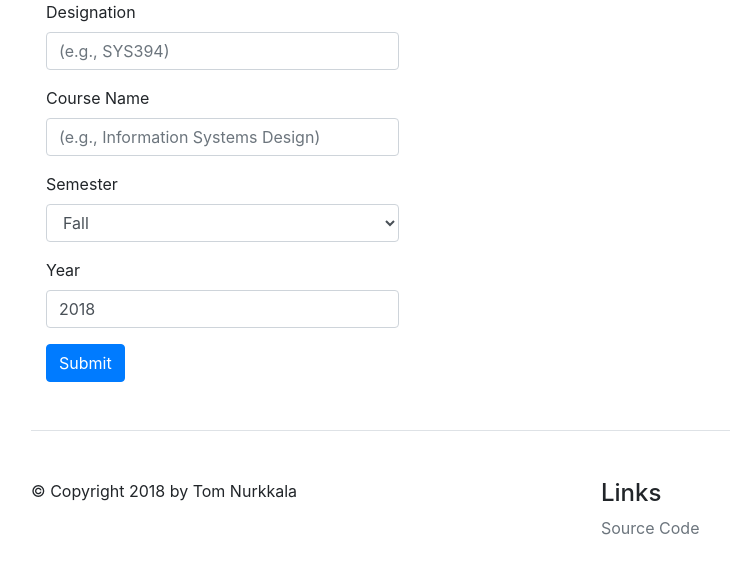
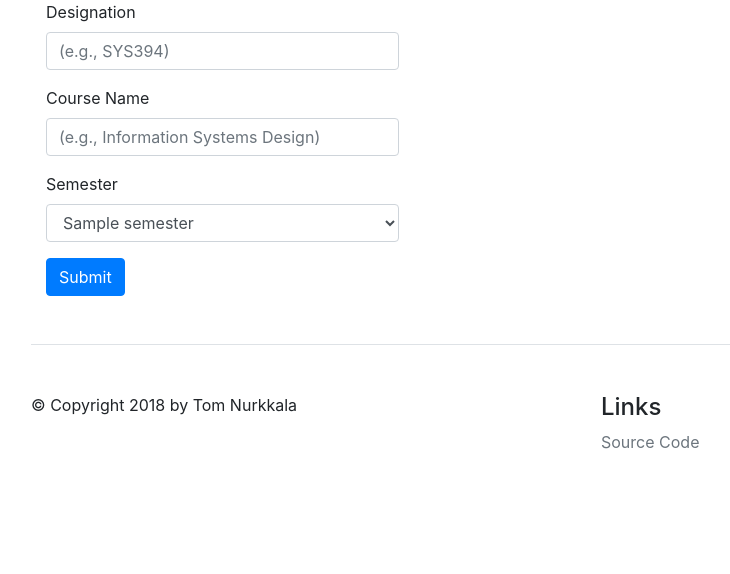
Before and after one commit to faraday-effect/time-machine-flask, a Flask app: page /courses/create in a window 1280 px wide. Shown: the part 76-650 px from the top of the page, without its empty margins (54-784 px from the left). Run offline with Flask 2, Linux system fonts and the light colour scheme; a user stored in the database is signed in; a database or web service that is not in the repository returns one stand-in record (values such as "Sample title"); some libraries are stand-ins or nearby versions.

Commit message:
Add semester table
- Refactor related tables, views, templates
- Add DbConnectionManager class

```diff
--- a/app.py
+++ b/app.py
@@ -8,30 +8,34 @@ from wtforms import SubmitField, StringField, PasswordField, HiddenField, Select
 from wtforms.fields.html5 import DateField, TimeField, IntegerField
 from wtforms.validators import Email, Length, DataRequired, NumberRange, InputRequired, EqualTo
 
+data_source_name = "dbname=time-machine user=tom host=localhost"
+
 import db
+
+db_mgr = db.DbConnectionManager(data_source_name)
 from user import User
 
 app = Flask(__name__)
 app.config['SECRET_KEY'] = 'super secret key'
+app.config['TEMPLATES_AUTO_RELOAD'] = True
+
 login_manager = LoginManager(app)
 login_manager.login_view = 'login'
 
 
 @app.before_request
 def before_request():
-    db.open_db_connection()
+    db_mgr.open()
 
 
 @app.teardown_request
 def teardown_request(exception):
-    db.close_db_connection()
+    db_mgr.close()
 
 
 @login_manager.user_loader
 def load_user(email):
-    print("LOAD USER")
     user = User().read(email)
-    print("USER", user)
     if user.valid_user:
         return user
     else:
@@ -133,11 +137,7 @@ class CourseForm(FlaskForm):
     name = StringField('Course Name',
                        render_kw={'placeholder': '(e.g., Information Systems Design)'},
                        validators=[InputRequired()])
-    semester = SelectField('Semester',
-                           choices=[('fall', 'Fall'), ('jterm', 'J-Term'), ('spring', 'Spring')])
-    year = IntegerField('Year',
-                        default=datetime.date.today().year,
-                        validators=[NumberRange(min=2000)])
+    semester_id = SelectField('Semester', coerce=int)
     submit = SubmitField()
 
 
@@ -151,11 +151,12 @@ def all_courses():
 @login_required
 def create_course():
     course_form = CourseForm()
+    course_form.semester_id.choices = [(row['id'], row['name']) for row in db.read_all_semesters()]
+    print(request.form)
     if course_form.validate_on_submit():
         rowcount = db.create_course({'designation': course_form.designation.data,
                                      'name': course_form.name.data,
-                                     'semester': course_form.semester.data,
-                                     'year': course_form.year.data})
+                                     'semester_id': course_form.semester_id.data})
         if rowcount == 1:
             flash('Course {} created'.format(course_form.name.data))
             return redirect(url_for('all_courses'))
@@ -170,7 +171,7 @@ def all_teams():
 
 class TeamForm(FlaskForm):
     name = StringField('Team Name', validators=[InputRequired()])
-    courses = SelectField('Course', coerce=int)
+    course_id = SelectField('Course', coerce=int)
     submit = SubmitField()
 
 
@@ -178,15 +179,14 @@ class TeamForm(FlaskForm):
 @login_required
 def create_team():
     team_form = TeamForm()
-
-    team_form.courses.choices = [(row['id'],
+    team_form.course_id.choices = [(row['id'],
                                   "{}-{} ({} {})".format(row['designation'], row['name'],
                                                          row['semester'], row['year']))
-                                 for row in db.read_all_courses()]
+                                   for row in db.read_all_courses()]
 
     if team_form.validate_on_submit():
         rowcount = db.create_team({'name': team_form.name.data,
-                                   'course_id': team_form.courses.data})
+                                   'course_id': team_form.course_id.data})
         if rowcount == 1:
             flash('Team {} created'.format(team_form.name.data))
             return redirect(url_for('all_teams'))
--- a/db.py
+++ b/db.py
@@ -2,17 +2,26 @@ from flask import g
 import psycopg2
 import psycopg2.extras
 
-data_source_name = "dbname=time-machine user=tom host=localhost"
 
+class DbConnectionManager(object):
+    def __init__(self, data_source_name):
+        self.data_source_name = data_source_name
+        self.is_open = False
 
-def open_db_connection():
-    g.connection = psycopg2.connect(data_source_name)
-    g.cursor = g.connection.cursor(cursor_factory=psycopg2.extras.DictCursor)
+    def open(self):
+        if not self.is_open:
+            g.connection = psycopg2.connect(self.data_source_name)
+            g.cursor = g.connection.cursor(cursor_factory=psycopg2.extras.DictCursor)
+            self.is_open = True
 
+    def close(self):
+        if self.is_open:
+            self.is_open = False
+            g.cursor.close()
+            g.connection.close()
 
-def close_db_connection():
-    g.cursor.close()
-    g.connection.close()
+    def is_open(self):
+        return self.is_open
 
 
 # User
@@ -52,16 +61,41 @@ def read_user_by_email(email):
 
 def create_course(course_info):
     query = """
-    INSERT INTO course(designation, name, semester, year)
-    VALUES(%(designation)s, %(name)s, %(semester)s, %(year)s)
+    INSERT INTO course(designation, name, semester_id)
+    VALUES(%(designation)s, %(name)s, %(semester_id)s)
     """
+    print(course_info)
     g.cursor.execute(query, course_info)
     g.connection.commit()
     return g.cursor.rowcount
 
 
 def read_all_courses():
-    g.cursor.execute('SELECT * FROM course ORDER BY designation')
+    query = """
+SELECT
+  course.id,
+  course.designation,
+  course.name,
+  format('%s %s', semester.name, semester.year) AS semester
+FROM course
+  INNER JOIN semester ON course.semester_id = semester.id
+ORDER BY
+  designation;
+    """
+    g.cursor.execute(query)
+    return g.cursor.fetchall()
+
+
+def read_all_semesters():
+    g.cursor.execute("""
+    SELECT
+      id,
+      format('%s %s', name, year) AS name
+    FROM
+      semester
+    ORDER BY
+      year, name
+    """)
     return g.cursor.fetchall()
 
 
@@ -86,10 +120,11 @@ SELECT
   course.id   AS course_id,
   designation,
   course.name AS course_name,
-  semester,
-  year
+  semester.name AS semester_name,
+  semester.year AS semester_year
 FROM team
   INNER JOIN course ON team.course_id = course.id
+  INNER JOIN semester ON course.semester_id = semester.id
 ORDER BY
   team_name, designation;
     """
--- a/sql/initialize-db.sql
+++ b/sql/initialize-db.sql
@@ -13,3 +13,6 @@ VALUES ((SELECT id
         (SELECT id
          FROM role
          WHERE name = 'Administrator'));
+
+INSERT INTO public.semester (id, name, year) VALUES (1, 'Fall', 2017);
+INSERT INTO public.semester (id, name, year) VALUES (2, 'Spring', 2018);
--- a/templates/courses/_fields.html
+++ b/templates/courses/_fields.html
@@ -12,13 +12,7 @@
 </div>
 <div class="form-row">
     <div class="form-group col-4">
-        {{ form.semester.label }}
-        {{ form.semester(class_="form-control") }}
+        {{ form.semester_id.label }}
+        {{ form.semester_id(class_="form-control") }}
     </div>
 </div>
-<div class="form-row">
-    <div class="form-group col-4">
-        {{ form.year.label }}
-        {{ form.year(class_="form-control") }}
-    </div>
-</div>
--- a/templates/time-sheet.html
+++ b/templates/time-sheet.html
@@ -31,7 +31,7 @@
             </tr>
         {% else %}
             <tr>
-                <td colspan="6">No entries</td>
+                <td colspan="7">No entries</td>
             </tr>
         {% endfor %}
         </tbody>
```
Also changed, not shown: sql/create-db.sql (+13 -2 lines), templates/courses/all.html (+7 -3 lines), templates/teams/all.html (+7 -1 lines).
